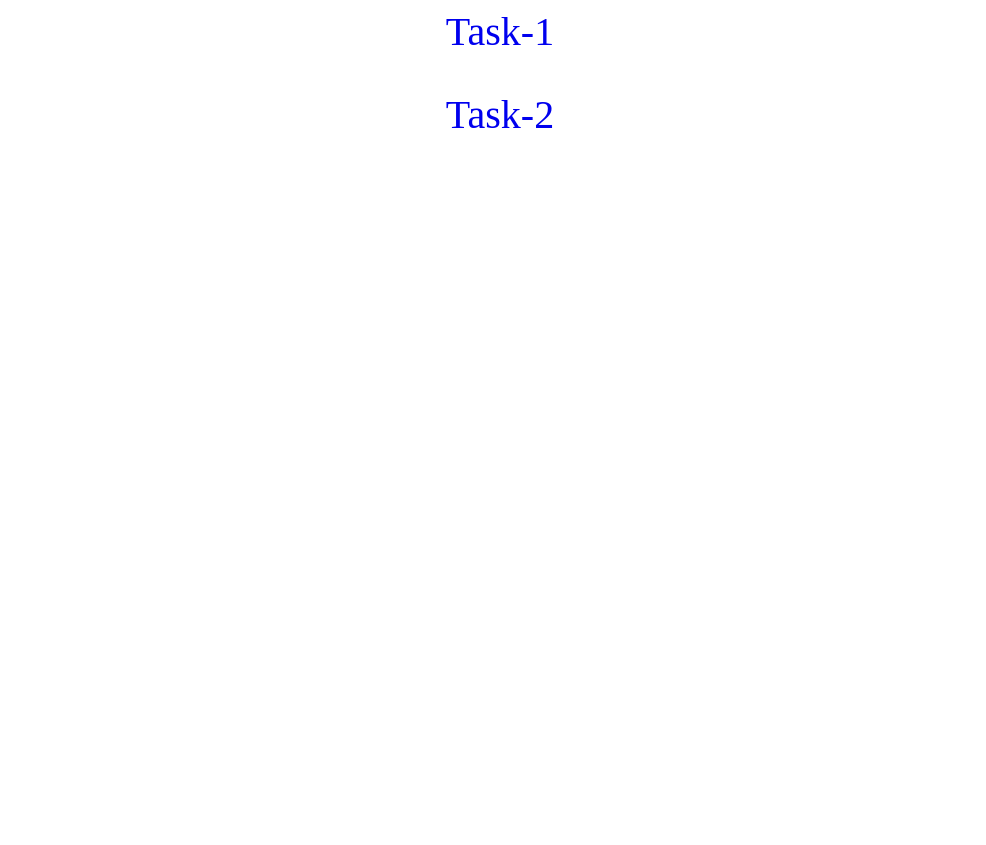
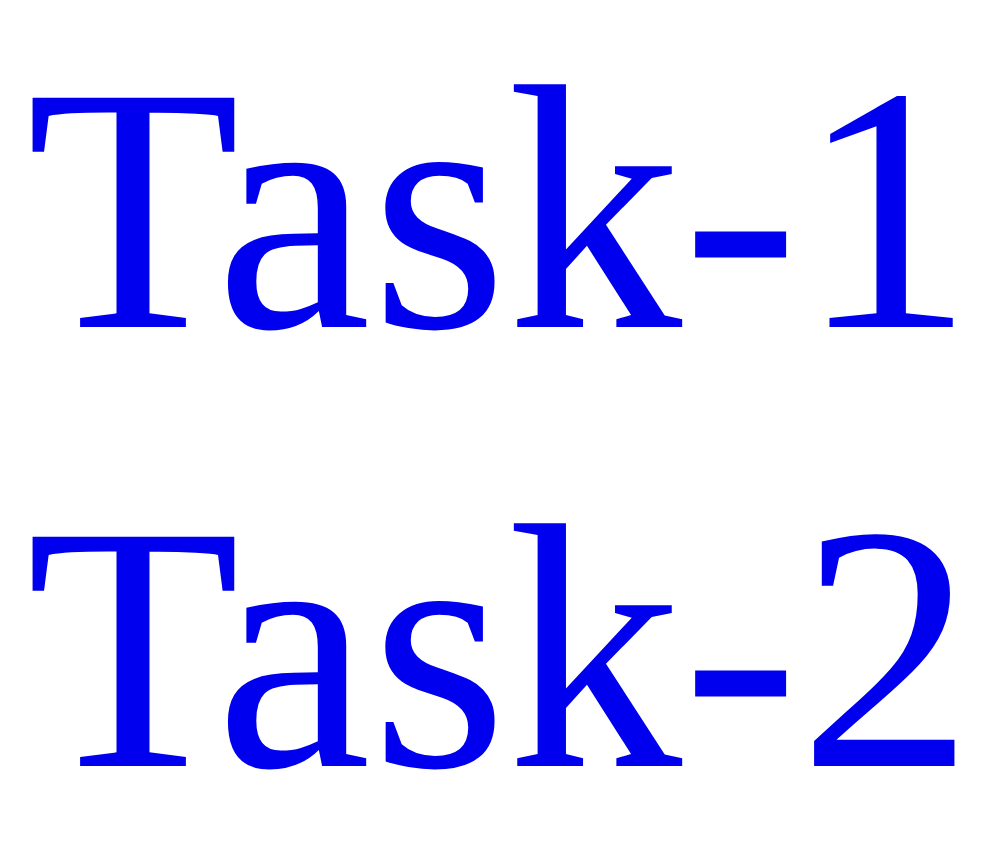
Before and after one commit to Madhukiran00/css, a plain HTML site: page 13-05-25/index.html in a window 1280 px wide. Shown: the whole page, without its empty margins (140-1126 px from the left). Before the commit the page ends 800 px from the top, so only its background shows below. Drawn offline with Linux system fonts and the light colour scheme.

Commit message:
Update index.html

```diff
--- a/13-05-25/index.html
+++ b/13-05-25/index.html
@@ -6,9 +6,9 @@
     <title>Document</title>
     <style>
         a{
-            font-size: 40px;
+            font-size: 350px;
             text-decoration: none;
-            margin: 100px;
+
 
         }
     </style>
```
